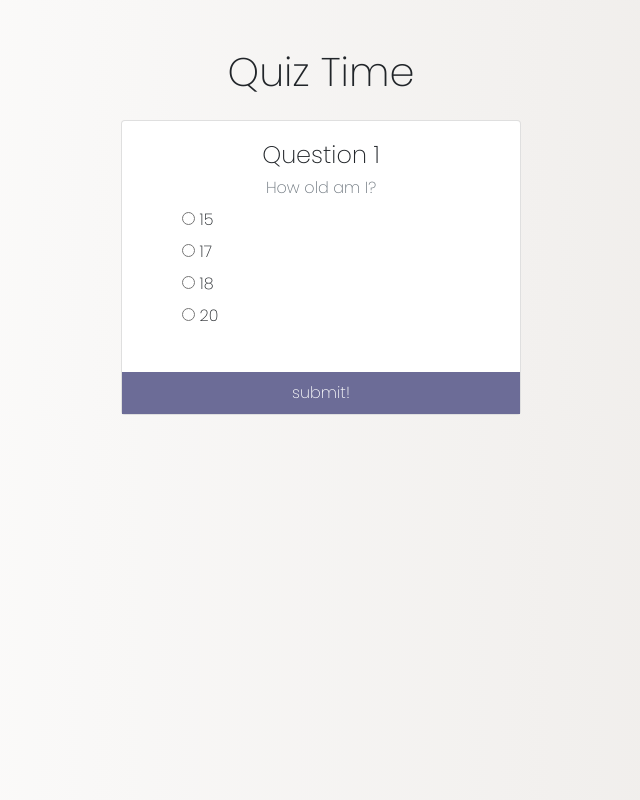
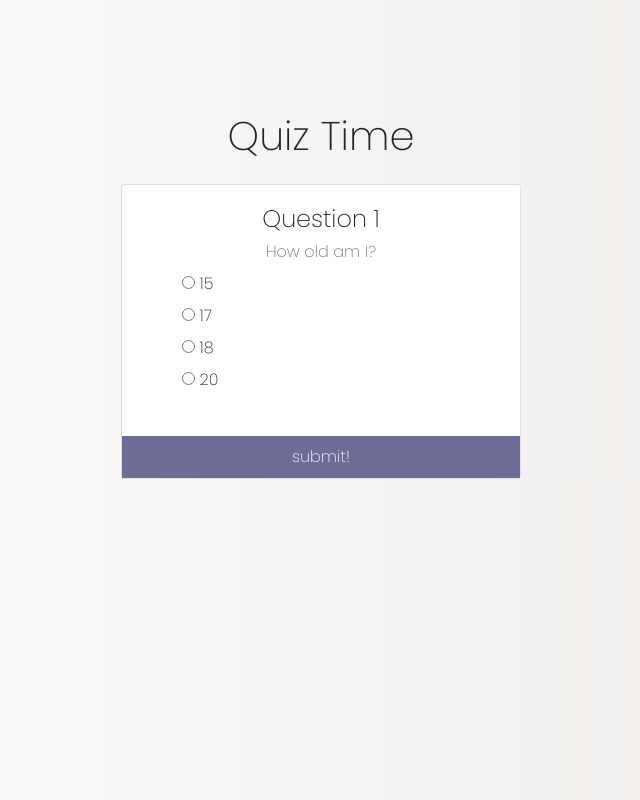
Before and after one commit to Ilhanalim/quiz-app, a plain HTML site: page index.html in a window 1280 px wide. Shown: the whole page, without its empty margins (319-959 px from the left). Drawn offline with nearby package versions, Linux system fonts and the light colour scheme.

Commit message:
Adding class title in index.html and styling with padding top in style.css

```diff
--- a/index.html
+++ b/index.html
@@ -13,7 +13,7 @@
 
 <body>
     <div class="container">
-        <h1 class="text-center mt-5">Quiz Time</h1>
+        <h1 class="text-center mt-5 title">Quiz Time</h1>
         <div class="d-flex justify-content-center">
             <div class="card margin-card" style="width: 25rem;">
                 <div class="card-body">
--- a/style.css
+++ b/style.css
@@ -10,6 +10,10 @@ body {
     /* W3C, IE 10+/ Edge, Firefox 16+, Chrome 26+, Opera 12+, Safari 7+ */
 
     font-family: 'Poppins', sans-serif;
+}
+
+.title {
+    padding-top: 4rem;
 }
 
 .margin-card {
```
